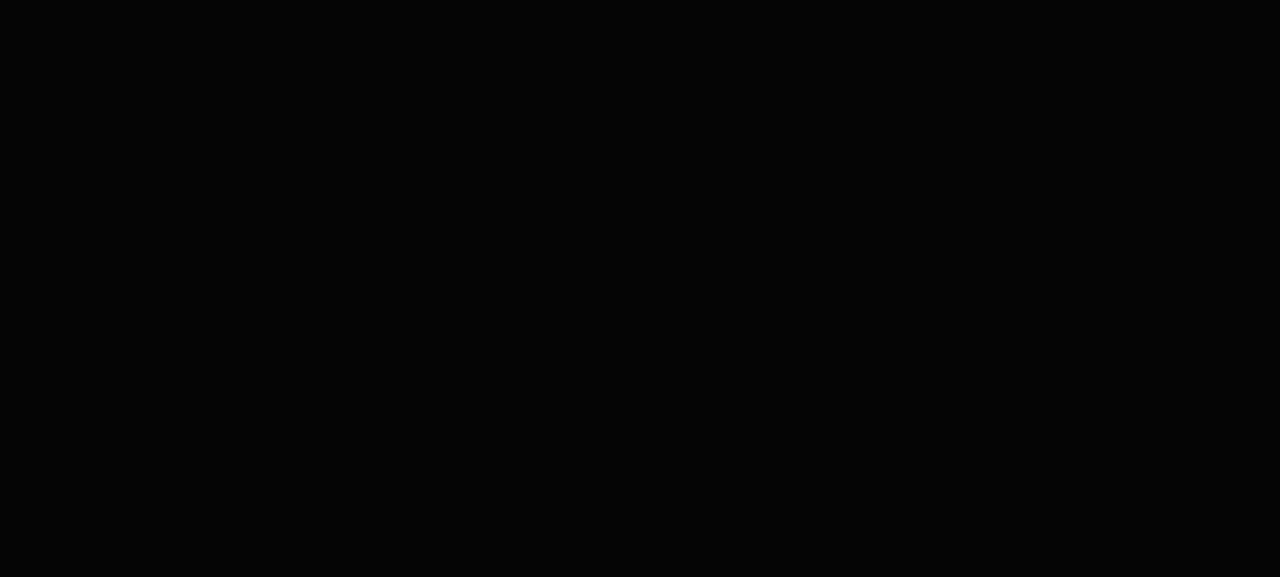
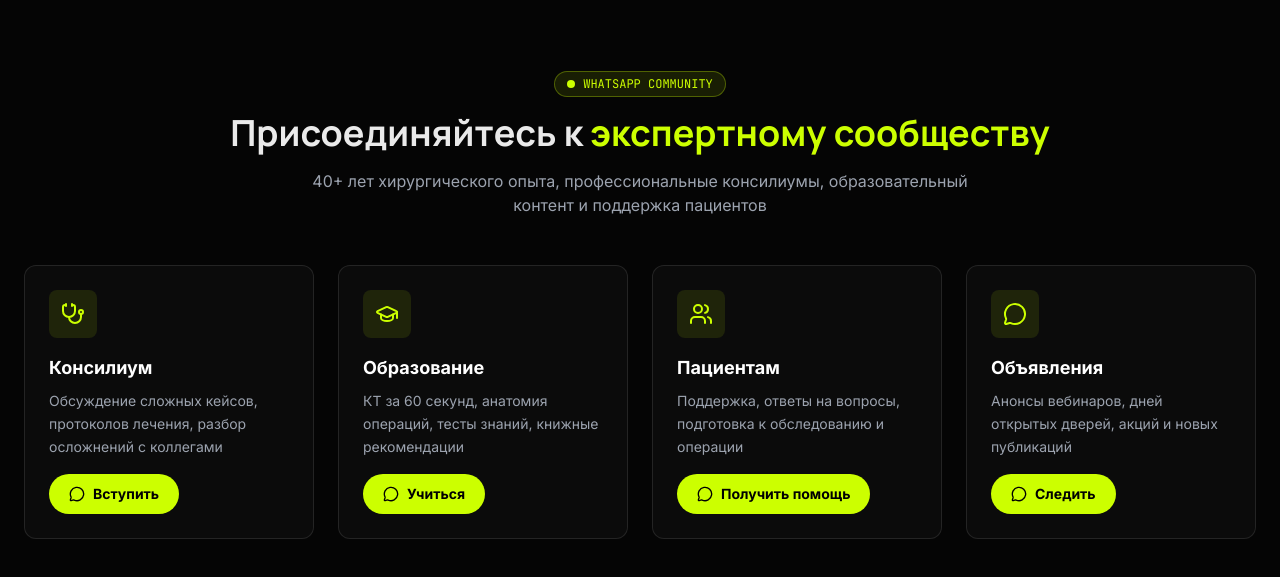
Before and after one commit to Serg2206/ssvnauka.com, a Next.js app in the folder nextjs_space/: page / in a window 1280 px wide. Shown: the part 1105-1682 px from the top of the page. Before the commit the page ends 1095 px from the top, so only its background shows below. Built offline with nearby package versions, Linux system fonts and the light colour scheme; no server answers; the database is empty.

Commit message:
Add WhatsAppCTASection to main page after ArticlesGrid

```diff
--- a/nextjs_space/app/page.tsx
+++ b/nextjs_space/app/page.tsx
@@ -1,4 +1,3 @@
-
 'use client';
 
 import { useState } from 'react';
@@ -6,6 +5,7 @@
 import { ArrowRight, Atom, BookOpen, Search, Terminal, X } from 'lucide-react';
 import { signIn } from 'next-auth/react';
 import ArticlesGrid from '@/components/ArticlesGrid';
+import WhatsAppCTASection from '@/components/WhatsAppCTASection';
 
 export default function Home() {
   const [showLoginModal, setShowLoginModal] = useState(false);
@@ -146,6 +146,9 @@
 
       {/* BENTO GRID (ARTICLES) */}
       <ArticlesGrid />
+
+      {/* WHATSAPP COMMUNITY CTA */}
+      <WhatsAppCTASection />
 
       {/* LOGIN MODAL */}
       <AnimatePresence>
```
